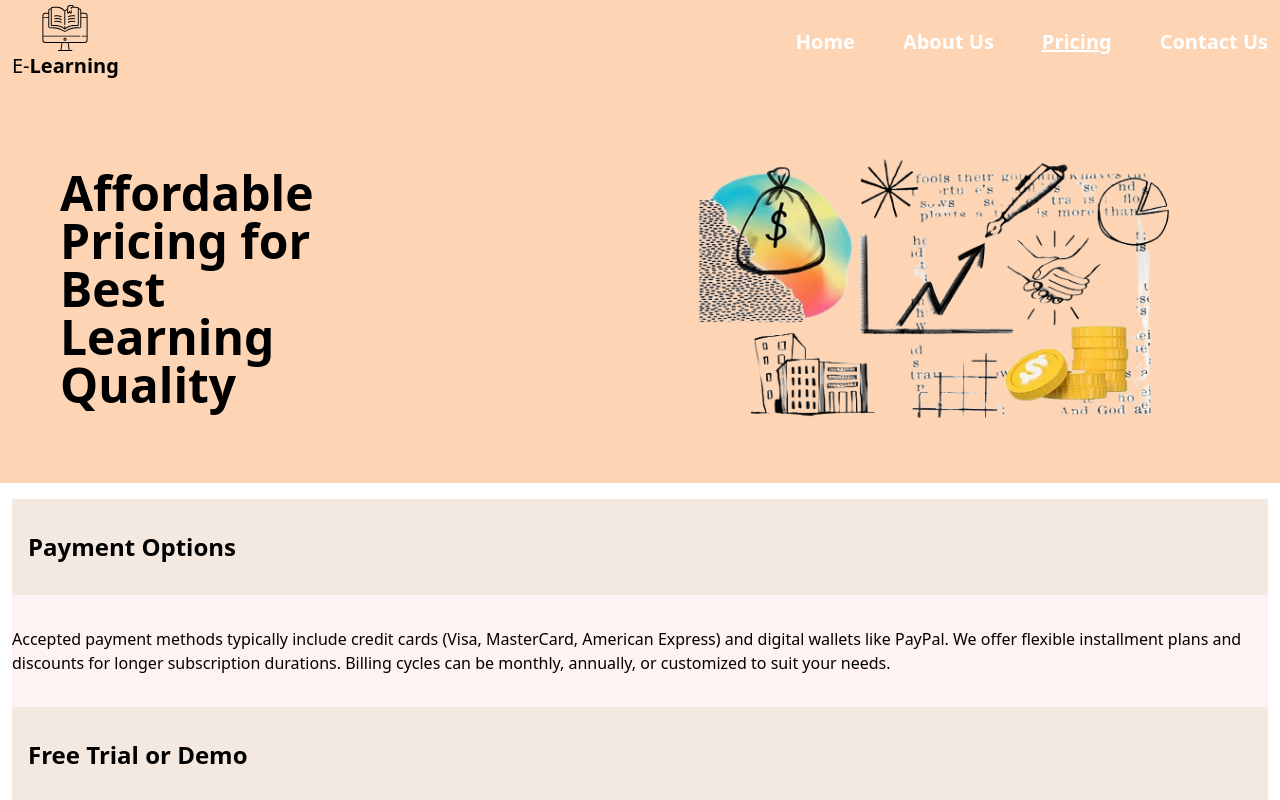
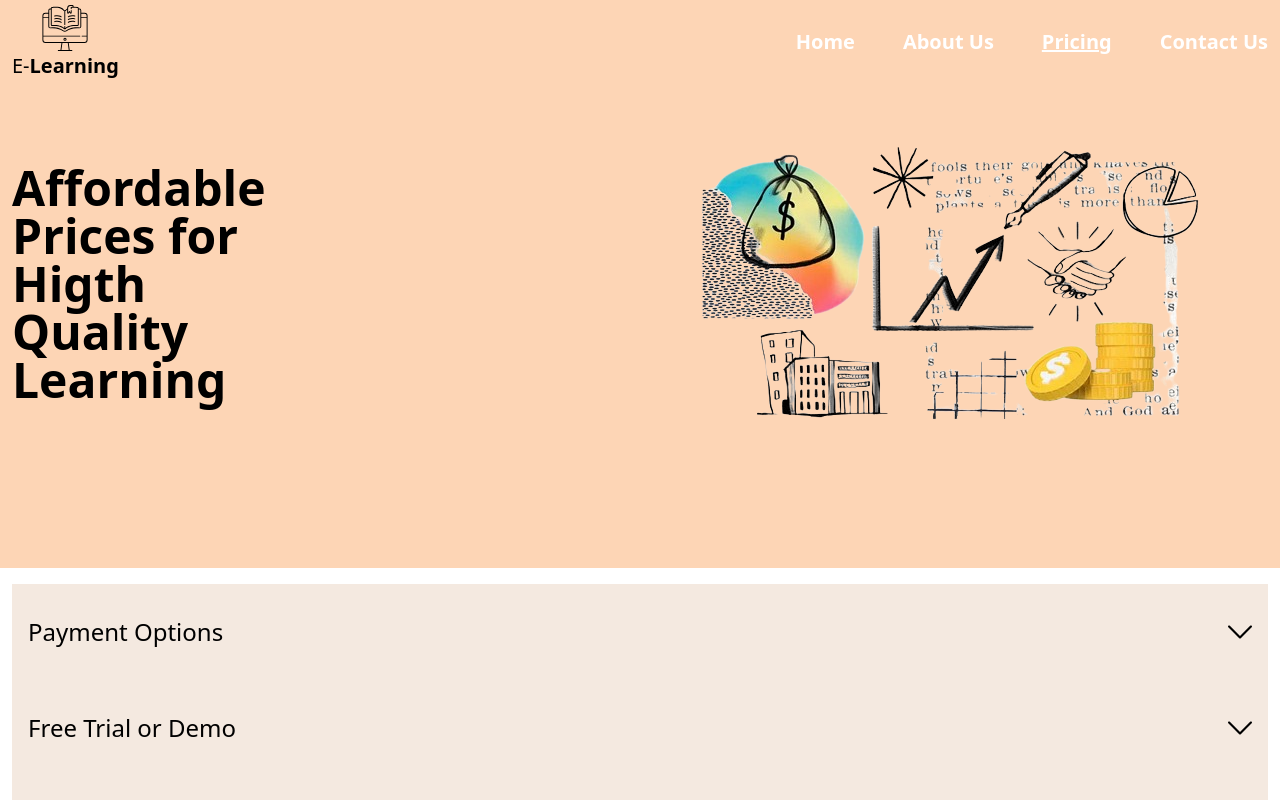
Before and after one commit to MaryJoeKhoury/digital-learning, a Next.js app: page /pricing in a window 1280 px wide. Shown: the top 800 px of the page. Built offline with nearby package versions, Linux system fonts and the light colour scheme.

Commit message:
accordion functionality and style

```diff
--- a/components/Accordion.js
+++ b/components/Accordion.js
@@ -4,11 +4,22 @@ import AlignContainer from "./AlignContainer";
 const Accordion = (props) => {
   return (
     <AlignContainer>
-      <button className="w-full bg-[#f4e9e0] px-4 py-8 text-left text-2xl font-bold">
-        {props.title}
-      </button>
-      <div className="bg-red-50 py-8">
-        <p className="">{props.details}</p>
+      <div className="overflow-hidden">
+        <button
+          onClick={props.onClick}
+          className={` ${props.isOpen ? "bg-[#f4dcc8] font-bold" : ""} flex w-full flex-row items-center justify-between bg-[#f4e9e0] px-4 py-8 text-left text-2xl outline-none`}
+        >
+          <p>{props.title}</p>
+
+          <img
+            src="/icons/down-arrow.svg"
+            className={`w-6 transition-transform duration-700 ease-in-out ${props.isOpen ? "rotate-180" : ""}`}
+          />
+        </button>
+
+        <div className={`${props.isOpen ? "h-full" : "h-0"} `}>
+          <p className={`bg-red-50 px-4 py-8 text-xl`}>{props.details}</p>
+        </div>
       </div>
     </AlignContainer>
   );
--- a/components/Footer.js
+++ b/components/Footer.js
@@ -3,7 +3,7 @@ import React from "react";
 const Footer = () => {
   return (
     <div>
-      <footer className="mt-4 bg-[#ead5c3] p-8">
+      <footer className="mt-8 bg-[#ead5c3] p-8">
         <ul className="flex flex-row justify-center">
           <li className="mr-2 list-none p-2">
             <a
--- a/components/LandingSection.js
+++ b/components/LandingSection.js
@@ -6,7 +6,7 @@ const LandingSection = (props) => {
     // <div className={` bg-[${props.bgColor}] flex-wrap`}>
     <div className="mb-4 flex-wrap bg-[#fdd5b5]">
       <AlignContainer>
-        <div className="flex flex-col items-center pt-24 sm:px-12 md:flex-row">
+        <div className="flex flex-col items-center py-20 md:flex-row">
           <div className="w-full flex-grow md:w-1/2">
             <h1 className="text-4xl font-bold sm:text-5xl md:w-1/2">
               {props.text}
--- a/pages/pricing.js
+++ b/pages/pricing.js
@@ -1,3 +1,4 @@
+import { useState } from "react";
 import Footer from "@/components/Footer";
 import NavBar from "@/components/NavBar";
 import LandingSection from "@/components/LandingSection";
@@ -7,9 +8,10 @@ const pricingLanding = [
   {
     image: "/images/pricing.png",
 
-    text: "Affordable Pricing for Best Learning Quality",
+    text: "Affordable Prices for Higth Quality Learning",
   },
 ];
+
 const accordionInfo = [
   {
     id: "1",
@@ -36,21 +38,29 @@ const accordionInfo = [
       "We offer special discounts for students and groups. To qualify, students may need to provide valid student identification, while groups may need to meet a minimum number of members. Applying for these discounts is straightforward and can be done during the subscription process. Terms and conditions apply.",
   },
 ];
-export default function Home() {
+
+export default function Pricing() {
+  const [activeIndex, setActiveIndex] = useState(null);
+
+  const handleItemClick = (index) => {
+    setActiveIndex((prevIndex) => (prevIndex === index ? null : index));
+  };
   return (
-    <div>
+    <div className="">
       <NavBar />
-      {pricingLanding.map((info, i) => (
+      {pricingLanding.map((info) => (
         <>
-          <LandingSection
-            image={info.image}
-            text={info.text}
-            // bgColor="#fdd5b5"
-          />
+          <LandingSection image={info.image} text={info.text} />
         </>
       ))}
       {accordionInfo.map((info) => (
-        <Accordion title={info.title} details={info.details} />
+        <Accordion
+          key={info.id}
+          title={info.title}
+          details={info.details}
+          isOpen={activeIndex === info.id}
+          onClick={() => handleItemClick(info.id)}
+        />
       ))}
 
       <Footer />
--- a/styles/globals.css
+++ b/styles/globals.css
@@ -3,7 +3,6 @@ html {
   scroll-behavior: smooth;
   scroll-padding-top: 80px;
 }
-
 @tailwind components;
 @tailwind utilities;
 
```
Also changed, not shown: public/icons/down-arrow.svg (added).
